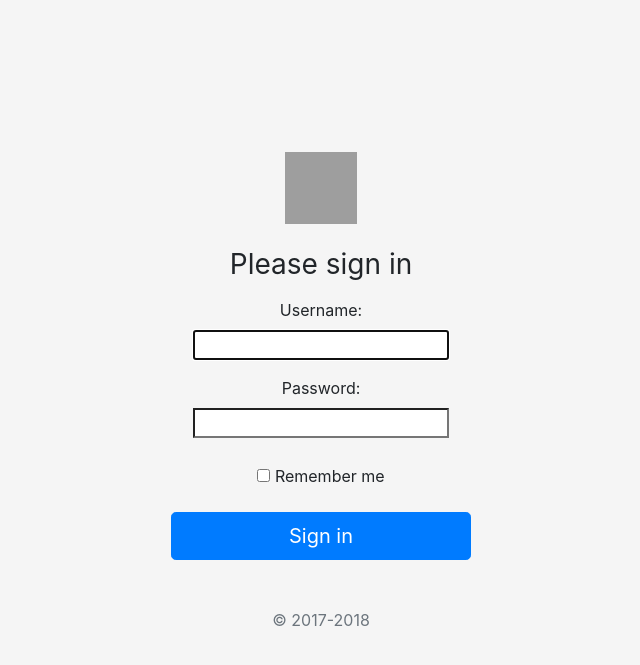
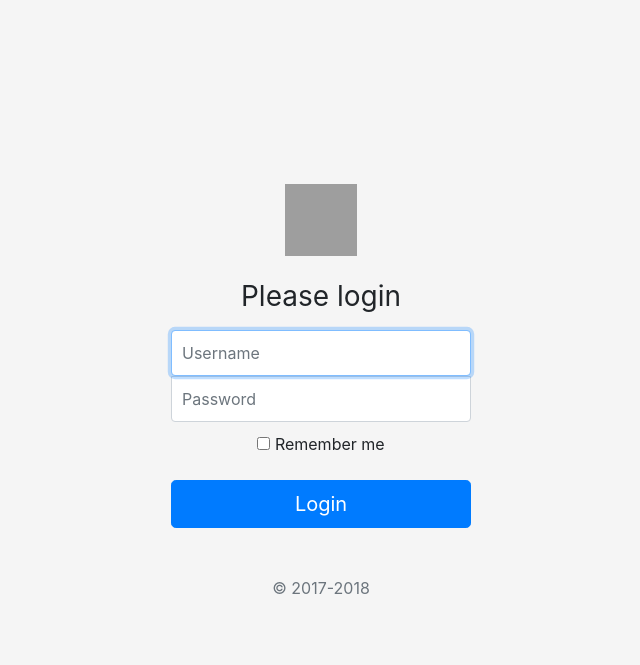
Before and after one commit to RMNProgrammer/djangoCourseProject, a Django app: page /accounts/login/ in a window 1280 px wide. Shown: the top 665 px of the page, without its empty margins (319-959 px from the left). Run offline with Django 3.2, Linux system fonts and the light colour scheme; some libraries are stand-ins or nearby versions; grey boxes are pictures that could not be loaded.

Commit message:
User Authentication - part 5
+ Adding the URL for the user to leave the site ( Logout )
+ Locking some blog pages for users who are not logged in
+ Beautifying the login page

```diff
--- a/accounts/urls.py
+++ b/accounts/urls.py
@@ -9,5 +9,5 @@ urlpatterns = [
     # login
     path('login/',Login,name='login'),
     # logout
-    #path('logout/',logout,name='logout')
+    path('logout/',Logout,name='logout')
 ]
--- a/accounts/views.py
+++ b/accounts/views.py
@@ -1,5 +1,5 @@
+from django.contrib.auth import authenticate, login, logout
 from django.contrib.auth.forms import AuthenticationForm
-from django.contrib.auth import authenticate, login
 from django.shortcuts import render, redirect
 
 def Sign_up(request):
@@ -20,5 +20,7 @@ def Login(request):
     else:
         return redirect('/')
 
-#def logout(request):
-#    return
+def Logout(request):
+    if request.user.is_authenticated:
+        logout(request)
+    return redirect('/')
--- a/blog/views.py
+++ b/blog/views.py
@@ -1,4 +1,5 @@
 from django.core.paginator import Paginator,EmptyPage,PageNotAnInteger
+from django.contrib.auth.decorators import login_required
 from django.shortcuts import render, get_object_or_404
 from blog.models import Post, Comment
 from django.contrib import messages
@@ -24,6 +25,7 @@ def blog(request,**kwargs):
     context = {'posts':posts}
     return render(request,'blog/blog.html',context)
 
+@login_required
 def posts(request,PostID):
     published_posts = Post.objects.filter(published_date__lte=datetime.datetime.now())
     currentPost = get_object_or_404(published_posts,id=PostID)
@@ -51,6 +53,7 @@ def posts(request,PostID):
     context = {'post':currentPost,'comments':comments,'form':form,'next_post':next_post,'pre_post':pre_post}
     return render(request,'blog/posts.html',context)
 
+@login_required
 def search(request):
     posts = Post.objects.filter(published_date__lte=datetime.datetime.now())
     if request.method == 'GET':
--- a/templates/accounts/login.html
+++ b/templates/accounts/login.html
@@ -16,14 +16,17 @@
     <form class="form-signin" method="post" action="{% url 'accounts:login' %}">
       {% csrf_token %}
       <img class="mb-4" src="https://getbootstrap.com/docs/4.0/assets/brand/bootstrap-solid.svg" alt="logo" width="72" height="72">
-      <h1 class="h3 mb-3 font-weight-normal">Please sign in</h1>
-      {{form.as_p}}
+      <h1 class="h3 mb-3 font-weight-normal">Please login</h1>
+      <label for="inputEmail" class="sr-only">Username</label>
+      <input type="text" name="username" class="form-control" placeholder="Username" required autofocus>
+      <label for="inputPassword" class="sr-only">Password</label>
+      <input type="password" name="password" class="form-control" placeholder="Password" required>
       <div class="checkbox mb-3">
         <label>
           <input type="checkbox" value="remember-me"> Remember me
         </label>
       </div>
-      <button class="btn btn-lg btn-primary btn-block" type="submit">Sign in</button>
+      <button class="btn btn-lg btn-primary btn-block" type="submit">Login</button>
       <p class="mt-5 mb-3 text-muted">&copy; 2017-2018</p>
     </form>
   </body>
--- a/templates/base.html
+++ b/templates/base.html
@@ -34,7 +34,7 @@
                     <div class="col-lg-6 col-sm-6 col-6 header-top-left">
                         <ul>
                             {% if request.user.is_authenticated %}
-                                <li><a href="">Logged in as {{request.user.username}}</a></li>
+                                <li><a href="{% url 'accounts:logout' %}">Logged in as {{request.user.username}}</a></li>
                             {% else %}
                                 <li><a href="{% url 'accounts:login' %}">Login</a></li>
                                 <li><a href="{% url 'accounts:sign-up' %}">Sign up</a></li>
```
